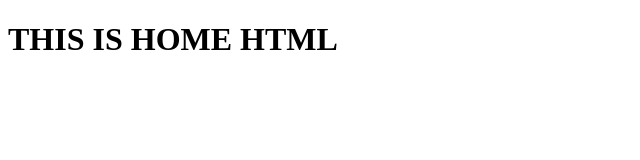
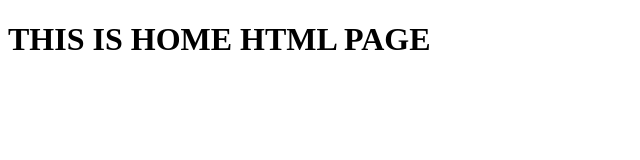
Before and after one commit to iamanishh/Nodejs, a website: page index.html in a window 1280 px wide. Shown: the whole page, without its empty margins (0-640 px from the left). Drawn offline with Linux system fonts and the light colour scheme.

Commit message:
Update index.html

```diff
--- a/index.html
+++ b/index.html
@@ -7,6 +7,6 @@
     <title>Document</title>
   </head>
   <body>
-    <h1>THIS IS HOME HTML</h1>
+    <h1>THIS IS HOME HTML PAGE</h1>
   </body>
 </html>
```
